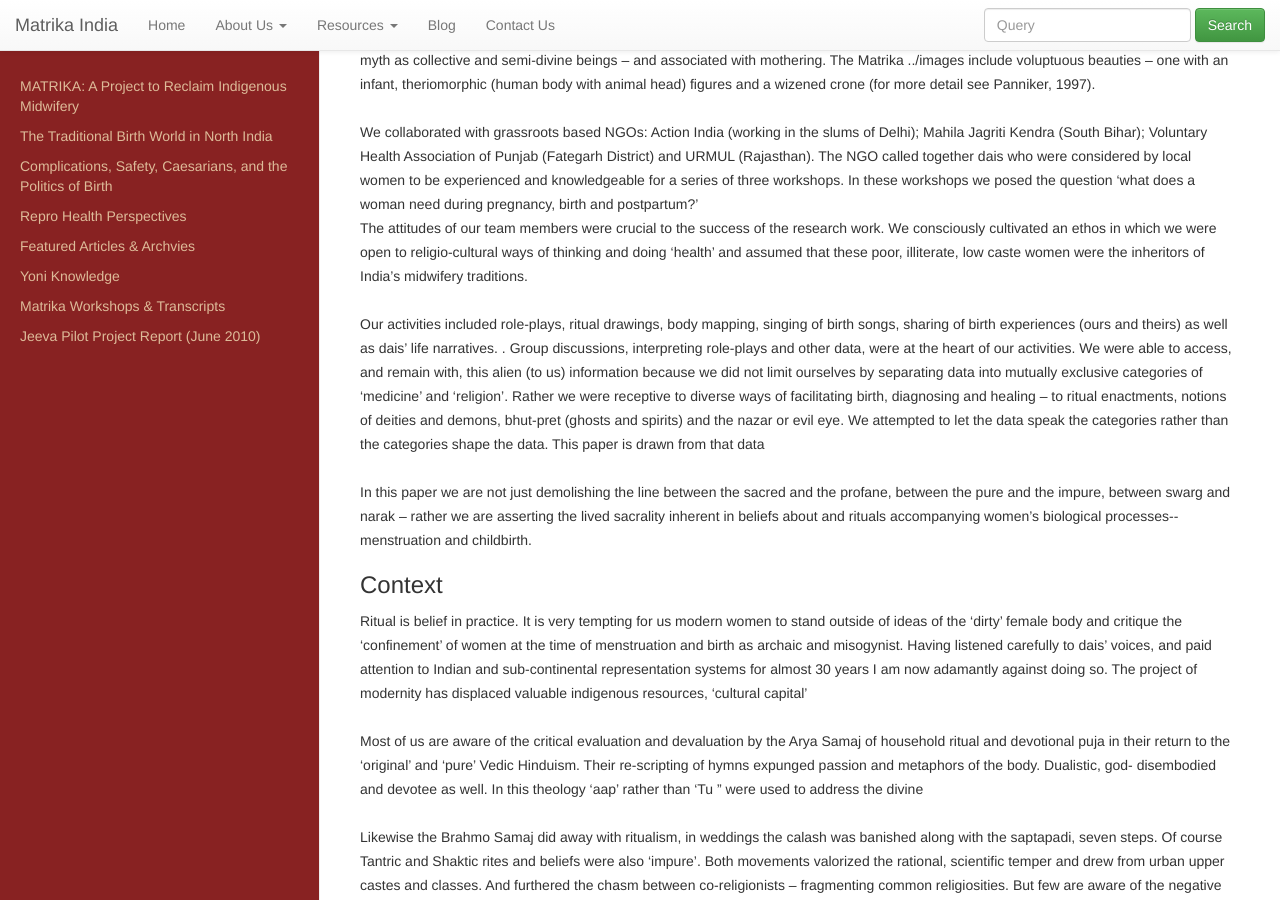
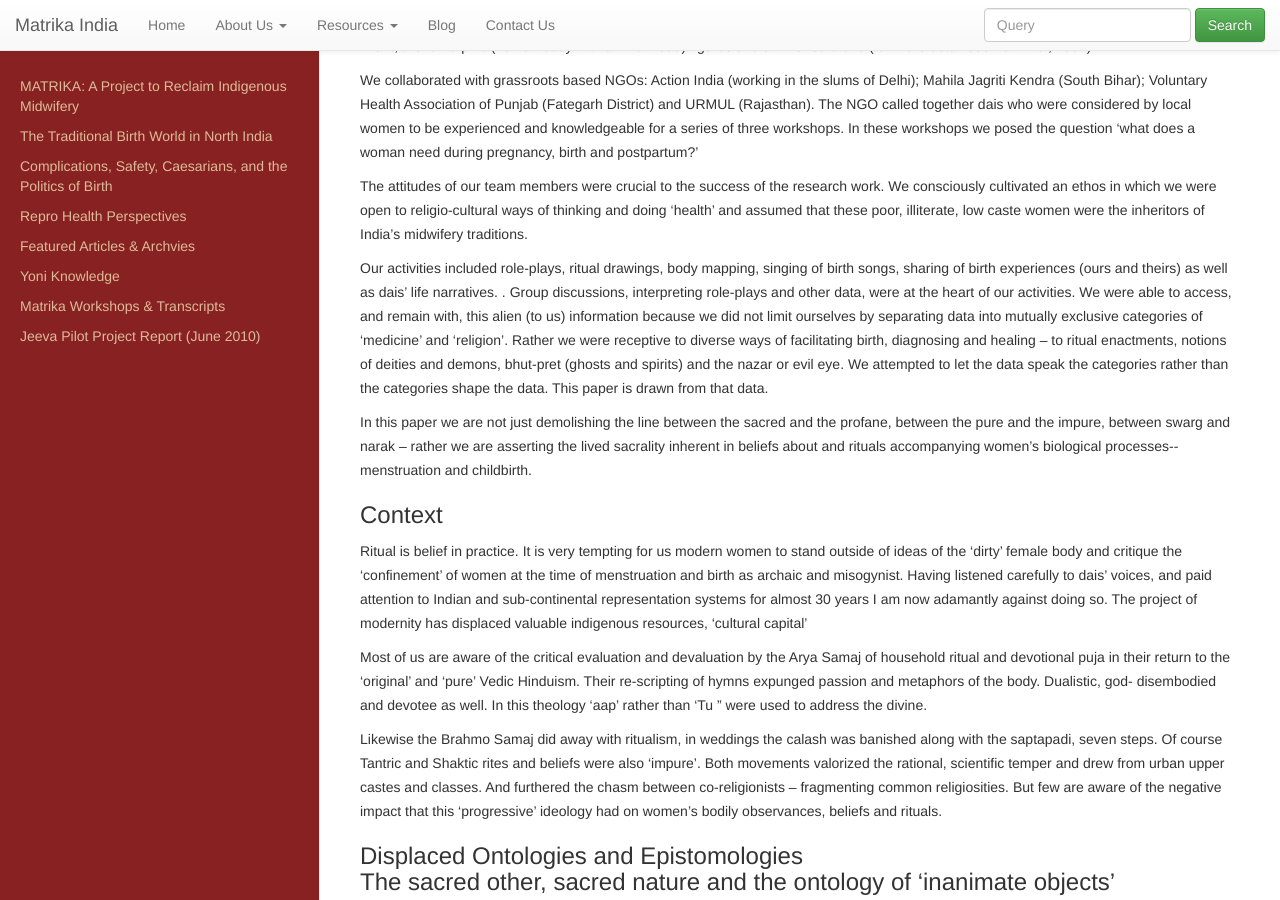
Before and after one commit to matrikaindia/matrika-beta, a Jekyll site: the page built from Research/IndicReligions.html, in a window 1280 px wide and 900 px high, scrolled down 462 px. Built offline with Jekyll 4.4.1, drawn with Linux system fonts in a browser that asks for light colours; nearby versions of some CDN libraries.

Commit message:
Updated layouts

```diff
--- a/Research/DHCIS.html
+++ b/Research/DHCIS.html
@@ -1,6 +1,6 @@
 ---
 layout: default
-title: MATRIKA Disclaimer
+title: Menstruation Meanings: Blood, Time and Magic
 ---
 
 <h2>Menstruation Meanings: Blood, Time and Magic</h2>
--- a/Research/HawaGola.html
+++ b/Research/HawaGola.html
@@ -1,6 +1,6 @@
 ---
 layout: default
-title: MATRIKA Disclaimer
+title: HAWA, GOLA AND MOTHER-IN-LAW
 ---
 
 <h2>
--- a/Research/IndicReligions.html
+++ b/Research/IndicReligions.html
@@ -4,15 +4,19 @@ title: MATRIKA Disclaimer
 ---
 
 <h2>
-	&ldquo;Raab is the Doer, the hands are mine &rdquo; &ndash; <br /> On
-	Understanding the Sacred in Dais&rsquo; Handling of Birth
+	&ldquo;Raab is the Doer, the hands are mine &rdquo; &ndash;
+    <br>
+    On Understanding the Sacred in Dais&rsquo; Handling of Birth
 </h2>
-<span class="caption">This paper was presented at the Conference
+
+<span class="caption">
+    This paper was presented at the Conference
 	on Indic Religions and Civilization in a panel on indigenous healing in
-	New Delhi, December 2005</span>
-<br />
-<br />
+	New Delhi, December 2005
+</span>
+
 <h3>Introduction</h3>
+<p>
     This utterance, by a Mazbi Sikh dai in a MATRIKA workshop with 24 dais
     held in Fategarh Sahib Gurdwara provides an entry point for
     investigation of the sacred in these mainly low and outcaste
@@ -26,8 +30,9 @@ conference. How can we represent Indic religions, without reference to
     its thousands if not millions of dais, malish wallahs, herbalists,
     ojahs, pirs, hakims, vaidyas, etc and their religious and indigenous
     medical practice?
-<br />
-<br />
+</p>
+
+<p>
     MATRIKA (Motherhood and Traditional Resources, Information, Knowledge,
     and Action) was a 3-year participatory action research project in
     collaboration with four local NGOs. MATRIKA is named after a group of
@@ -36,8 +41,9 @@ myth as collective and semi-divine beings &ndash; and associated with
     mothering. The Matrika ../images include voluptuous beauties &ndash; one
     with an infant, theriomorphic (human body with animal head) figures and
     a wizened crone (for more detail see Panniker, 1997).
-<br />
-<br />
+</p>
+
+<p>
     We collaborated with grassroots based NGOs: Action India (working in the
     slums of Delhi); Mahila Jagriti Kendra (South Bihar); Voluntary Health
     Association of Punjab (Fategarh District) and URMUL (Rajasthan). The NGO
@@ -45,14 +51,17 @@ called together dais who were considered by local women to be
     experienced and knowledgeable for a series of three workshops. In these
     workshops we posed the question &lsquo;what does a woman need during
     pregnancy, birth and postpartum?&rsquo;
-<br />
+</p>
+
+<p>
     The attitudes of our team members were crucial to the success of the
     research work. We consciously cultivated an ethos in which we were open
     to religio-cultural ways of thinking and doing &lsquo;health&rsquo; and
     assumed that these poor, illiterate, low caste women were the inheritors
     of India&rsquo;s midwifery traditions.
-<br />
-<br />
+</p>
+
+<p>
     Our activities included role-plays, ritual drawings, body mapping,
     singing of birth songs, sharing of birth experiences (ours and theirs)
     as well as dais&rsquo; life narratives. . Group discussions,
@@ -65,16 +74,20 @@ facilitating birth, diagnosing and healing &ndash; to ritual enactments,
     notions of deities and demons, bhut-pret (ghosts and spirits) and the
     nazar or evil eye. We attempted to let the data speak the categories
     rather than the categories shape the data. This paper is drawn from that
-data
-<br />
-<br />
+    data.
+</p>
+
+<p>
     In this paper we are not just demolishing the line between the sacred
     and the profane, between the pure and the impure, between swarg and
     narak &ndash; rather we are asserting the lived sacrality inherent in
     beliefs about and rituals accompanying women&rsquo;s biological
     processes--menstruation and childbirth.
-<br />
+</p>
+
 <h3>Context</h3>
+
+<p>
     Ritual is belief in practice. It is very tempting for us modern women to
     stand outside of ideas of the &lsquo;dirty&rsquo; female body and
     critique the &lsquo;confinement&rsquo; of women at the time of
@@ -83,17 +96,18 @@ carefully to dais&rsquo; voices, and paid attention to Indian and
     sub-continental representation systems for almost 30 years I am now
     adamantly against doing so. The project of modernity has displaced
     valuable indigenous resources, &lsquo;cultural capital&rsquo;
-<br />
-<br />
+</p>
+<p>
     Most of us are aware of the critical evaluation and devaluation by the
     Arya Samaj of household ritual and devotional puja in their return to
     the &lsquo;original&rsquo; and &lsquo;pure&rsquo; Vedic Hinduism. Their
     re-scripting of hymns expunged passion and metaphors of the body.
     Dualistic, god- disembodied and devotee as well. In this theology
     &lsquo;aap&rsquo; rather than &lsquo;Tu &rdquo; were used to address the
-divine
-<br />
-<br />
+    divine.
+</p>
+
+<p>
     Likewise the Brahmo Samaj did away with ritualism, in weddings the
     calash was banished along with the saptapadi, seven steps. Of course
     Tantric and Shaktic rites and beliefs were also &lsquo;impure&rsquo;.
@@ -102,13 +116,17 @@ urban upper castes and classes. And furthered the chasm between
     co-religionists &ndash; fragmenting common religiosities. But few are
     aware of the negative impact that this &lsquo;progressive&rsquo;
     ideology had on women&rsquo;s bodily observances, beliefs and rituals.
-<br />
+</p>
+
 <h3>
 	Displaced Ontologies and Epistomologies<br /> The sacred other, sacred
 	nature and the ontology of &lsquo;inanimate objects&rsquo;
 </h3>
+
+<p>
     <em>Dai Ma, Dharti Ma</em>
-<br />
+</p>
+
 <p style="margin-left: 30px">
 	<em>Dai pyar se samjhati hai<br /> Sahalati hai aur sambhalti
 		hai.<br /> Ghanton jachche ke paas rahti hai<br /> Dai jachche aur
@@ -118,12 +136,14 @@ ideology had on women&rsquo;s bodily observances, beliefs and rituals.
 		support us<br /> Just like the earth gives us support.
 	</em>
 </p>
-<br />
+
+<p>
     Similarly we find this ontological perspective in the theology of
     Bemata, the divine, and sometimes demonic, figure traditionally invoked
     by dais at the time of birth.
-<br />
-<br />
+</p>
+
+<p>
     <em>Bemata</em>
     is not like Durga or Saraswati, Lakshmi or even Santoshi Ma. To my
     knowledge there exist no temples, pilgrimage sites, texts, icons
@@ -133,24 +153,19 @@ stone or a cave. If she represents anything, it is female reproductive
     physiology. As mentioned above she manifests as both a creative and a
     destructive force &ndash; procreativity while growing the baby, and
     pathology if she does not leave when her work is done.
-<br />
-<br />
+</p>
+
+<p>
     I first encountered Bemata 15 years ago in a collaborative research
     project with NGOs documenting women&rsquo;s experiences of childbearing.
     In these interviews, conducted by health workers who were themselves
-<em>basti</em>
-residents, women spoke of Bemata as she was invoked during a ritual I
-call &ldquo;the cutting of the
-<em>atta</em>
- &rdquo;. Moti
-<em> Dai</em>
-describes the rite invoking Bemata emphasizing that the
-<em>dai</em>
-, herself, is empowered by
-<em>Bemata</em>
-.
-<br />
-<br />
+    <em>basti</em> residents, women spoke of Bemata as she was invoked during a ritual I
+    call &ldquo;the cutting of the <em>atta</em>
+     &rdquo;. Moti <em> Dai</em> describes the rite invoking Bemata emphasizing that the
+    <em>dai</em>, herself, is empowered by <em>Bemata</em>.
+</p>
+
+<p>
     There is the custom of cutting the
     <em> atta</em>
     or rice. When the labour pains have come and the dai has arrived, the
@@ -171,8 +186,9 @@ Bemata herself came and acted as
     (Moti
     <em> Dai</em>
      &ndash; an upper caste midwife)
-<br />
-<br />
+</p>
+
+<p>
     Moti
     <em>Dai</em>
     , a rare high caste midwife, connects the ritual with the midwife who
@@ -184,8 +200,9 @@ a Muslim midwife, mentions offerings to
     the labouring woman as having one foot in heaven and the other in
     <em>narak</em>
     or hell.
-<br />
-<br />
+</p>
+
+<p>
     Look, sister, at the time of birth it&rsquo;s only the woman&rsquo;s
     <em>Shakti</em>
     . She who gives birth, at that time, her one foot is in heaven and the
@@ -206,19 +223,22 @@ kept separately. But mostly I remember Bemata. Repeatedly I pray to the
     &ldquo;Oh mother! please open the knot quickly. &rdquo; (
     <em>Shakina Dai</em>
      &ndash; a Muslim midwife)
-<br />
-<br />
+</p>
+
+<p>
     <em>Dais</em>
     from all religions have invoked Bemata. In workshops in the Punjab,
     Mazbi (outcaste)
     <em>Sikh dais</em>
     said that they, too, pray to Bemata.
-<br />
-<br />
+</p>
+
+<p>
     In our first MATRIKA workshop with
     <em>dais</em>
     from Delhi slums we were told:
-<br />
+</p>
+
 <p style="margin-left: 30px">
 	<em>Bemata</em> is an old woman, has white hair and walks with the help
 	of a stick. She stays under the earth and makes <em>putle</em>
@@ -226,7 +246,8 @@ from Delhi slums we were told:
 	not give to others. When a baby smiles, it is believed that <em>Bemata</em>
 	is making her smile.
 </p>
-<br />
+
+<p>
     Imaged as a playful and rather fickle old woman, Bemata is amazingly
     familiar and at the same time a divine persona. She is invoked at the
     time of childbirth being the special patron of dais and parturient
@@ -244,34 +265,37 @@ same force that is seen as benign and fecund at one time (pregnancy and
     birth) becomes destructive and dangerous at another (post birth) if she
     is not in the process of diminishing or leaving. Thus the divine/demonic
     valence of Bemata is entirely contextual and time-dependent.
-<br />
-<br />
+</p>
+
+<p>
     These kinds of conflations, were de-ligitimized by the rationalist,
     scientific mindset and the disembodied religiosity propounded by the
     modernists.
-<br />
-<br />
-<strong>The conflation of the female body and the
-	earth &ndash; Reclaiming narak</strong>
-<br />
-<br />
-<strong><em>Narak Quotes<br />
-</em></strong>
+</p>
+
+<p>
+    <strong>The conflation of the female body and the earth &ndash; Reclaiming narak</strong>
+</p>
+
+<p>
+    <strong><em>Narak Quotes</em></strong>
+    <br>
     The following data from our workshop transcripts present meanings of
     narak. These quotes from Bihar speak explicitly, using the word
     &lsquo;narak.&rsquo; In other areas the meanings are more implicit in
     the practices and the &lsquo;dirtiness&rsquo; associated with times of
     female fertility.
-<br />
-<br />
+</p>
+
+<p>
     Girls are considered holy before puberty. The marriage of a young girl,
     who has not had her periods, is performed with her sitting on her
     father&rsquo;s lap. After puberty the woman is considered unclean, and
     is unholy, because she bleeds, and this is
-<em>narak</em>
-.
-<br />
-<br />
+    <em>narak</em>.
+</p>
+
+<p>
     On
     <em>Chhati</em>
     day the narak period ends. The
@@ -287,8 +311,9 @@ washed. After this the
     <em>dai</em>
     is given soap and oil for bathing. All this is on the sixth day after
     delivery.
-<br />
-<br />
+</p>
+
+<p>
     Although often translated as hellish or demonic place,
     <em>narak</em>
     can be understood as the site or energy of the unseen inner world - of
@@ -310,8 +335,9 @@ literature, is spoken of reverently. It is no coincidence that
     <em>dais</em>
     are mainly from low and outcaste communities. Both caste and gender are
     involved in concepts of narak.
-<br />
-<br />
+</p>
+
+<p>
     Despite the pejorative connotations of the word
     <em> narak</em>
     , the concept has allowed for abiding female spaces and birth cultures.
@@ -328,8 +354,9 @@ constraints are suspended. Of course we need to interrogate the priestly
     voice and de-sacralisation of menstruation and birth &ndash; but we should
     not throw out the baby with the bathwater. We should not ignore the
     traditional birth knowledge of India.
-<br />
-<br />
+</p>
+
+<p>
     Conversely the fertility of land and woman are acknowledged and honored.
     Both are &lsquo;fruitful&rsquo; and this is not simply a symbolic
     device. Within indigenous medical traditions such as Ayurveda, and with
@@ -338,8 +365,9 @@ not a &lsquo;symbol&rsquo; of the earth. Nor is the earth a
     &lsquo;symbol&rsquo; of woman. Rather they both partake of the same
     nature of fecundity. Just as the wind outside my window partakes of the
     same essence as the breath which flows in and out of my lungs.
-<br />
-<br />
+</p>
+
+<p>
     During
     <em>narak</em>
     time what is usually closed, the womb, is open, raw, vulnerable and
@@ -350,7 +378,8 @@ besides the visual, as well as the human capacities of empathy and
     imagination in diagnostics and therapeutics. And in fact
     <em>narak</em>
     is deeply implicated in the handling of postpartum care.
-<br />
+</p>
+
 <p style="margin-left: 30px">
 	After delivery a woman is not given any grain or heavy food. This is
 	called<em> narak</em> fasting. Grain is only given on the third day
@@ -371,13 +400,15 @@ is deeply implicated in the handling of postpartum care.
 	then warm fomentation is done and gola melts away (<em>pighal jata
 		hai</em>). This is dirty blood and needs cleaning up. (Delhi)
 </p>
-<br />
+
+<p>
     Perhaps in the dominant world religions (Judeo-Christian-Islamic and
     Hinduism, or more correctly Brahminism) the concept of
     <em> narak</em>
     or &lsquo;hell&rsquo; overlays previous meaning systems which
-<br />
-<br />
+</p>
+
+<p>
     Concepts of &lsquo;pollution taboo&rsquo; mask sophisticated bodily
     praxis involving parturient women. Isolation postpartum and during
     menses allows a woman to withdraw her attention from the everyday world
@@ -386,9 +417,11 @@ thus providing not only rest but also a kind of meditation on body
     cosmos connections. Interestingly these changes are understood to
     produce a cleansing &lsquo;heat&rsquo; within the body, akin to the
     yogic tapasya.
-<br />
-<br />
+</p>
+
 <h3>Dais&rsquo; work as &lsquo;Sewa ka Kam&rsquo;</h3>
+
+<p>
     Dais with whom MATRIKA interacted spoke of their work attending births
     as &lsquo;sewa ka kam.&rsquo; Inserted within its own religio-cultural
     and indigenous medical, as well as socio-economic context the work of
@@ -397,8 +430,9 @@ to the side of a woman who is giving birth just because she is
     poor? &rdquo; Another spoke of using her own oil and actually giving
     money to a new mother totally without resources. Subhadra Rai elaborates
     this orientation towards dai work.
-<br />
-<br />
+</p>
+
+<p>
     Dais&rsquo; own perceptions of their care work are couched in
     socio-cultural terms of
     <em> poonya ka kaam</em>
@@ -409,8 +443,9 @@ These terms take precedence over other valuations of their work. It is
     not that monetary payment is unimportant or secondary, but
     contextualising their work within the sociocultural framework becomes
     easier in the society in which they operate.
-<br />
-<br />
+</p>
+
+<p>
     The ritual practice, conflations of female body and earth, dai ma and
     dharti ma, as well as notions of narak as embodied female experience all
     allow us to reconfigure the conventional notions of female
@@ -425,9 +460,10 @@ practitioners. We are all bereft of positive imagery, the hands on
     care-taking and location in the cosmic play of creativity and
     generativity which has marked women&rsquo;s ritual performances and the
     beliefs they celebrate.
-<br />
-<br />
+</p>
+
 <hr size="1" style="color: #D1D1C6" />
+
 <span class="smltxt2"><sup><strong><font size="2">i</font></strong></sup>Our
 	methodology was derived from counseling &ndash; usually practiced in a
 	one-to-one setting &ndash; which we transposed to our workshops.
@@ -448,5 +484,4 @@ beliefs they celebrate.
 	Action India&rsquo;s Sabla Sangh Health workers, Jagori and the author.</span>
 <br />
 <br />
-<matrika:video clip="/Clips/Clip8_SarojiniGrandMa.video" width="384"
-	height="288" />
+<matrika:video clip="/Clips/Clip8_SarojiniGrandMa.video" width="384" height="288" />
```
Also changed, not shown: Research/AAAPaper.html (+5 -2 lines), Research/IGNCA.html (+109 -66 lines). Lines whose indentation alone changed are shown as unchanged.
